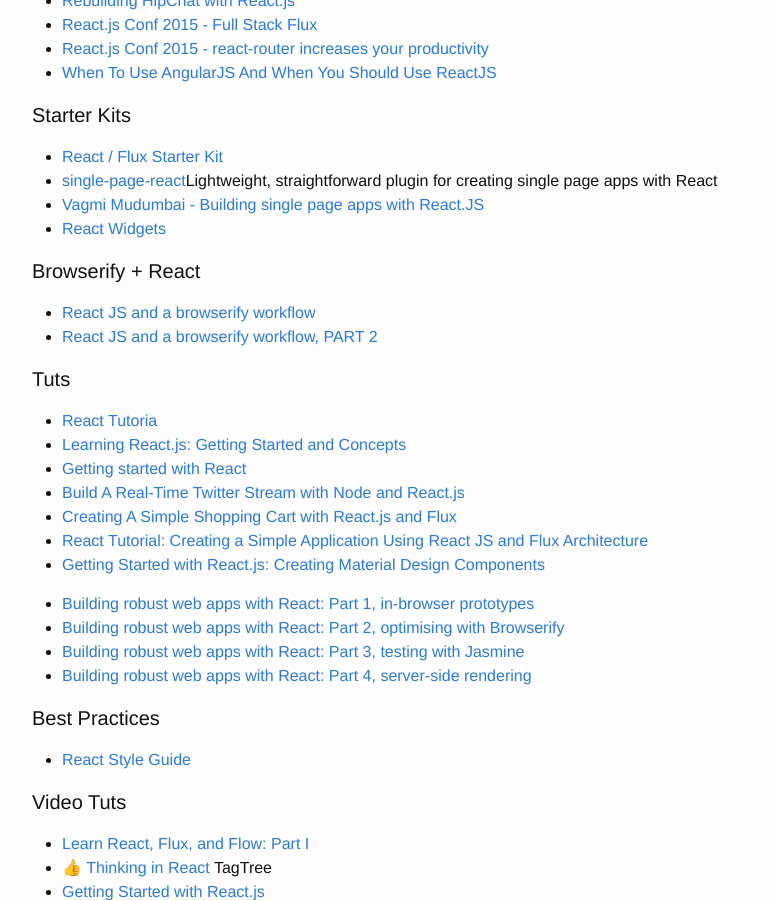
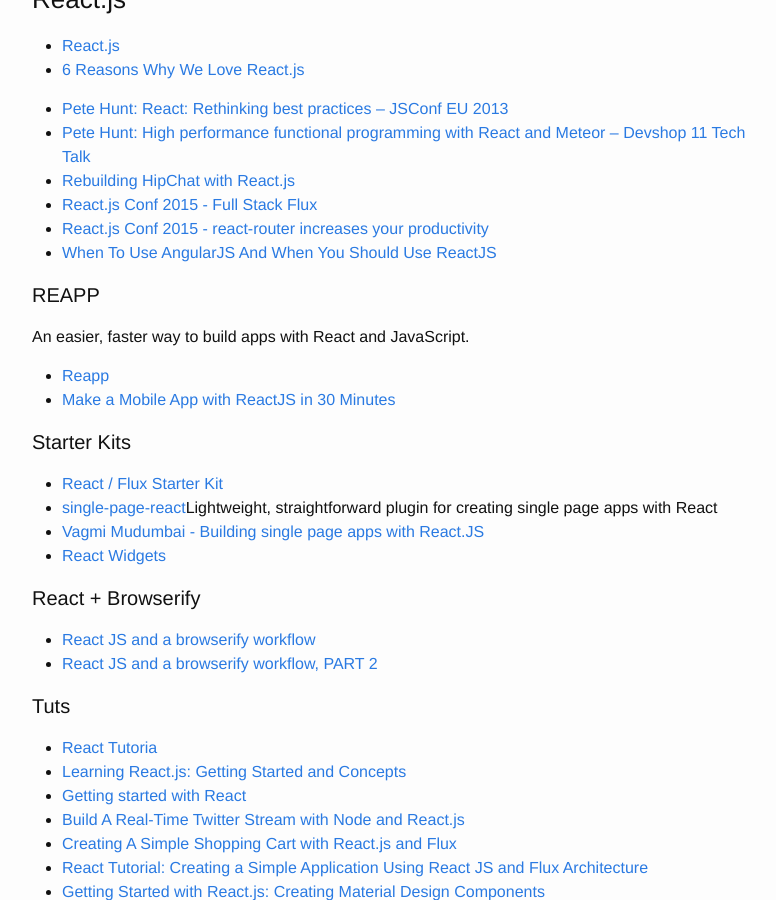
Before and after one commit to brownerd/brownerd.github.io, a Jekyll site: the page built from _posts/2015-01-01-reading-list-2015.md, in a window 1280 px wide and 900 px high, scrolled down 12628 px. Shown: the whole window, without its empty margins (238-1014 px from the left). Built offline with Jekyll 4.4.1, drawn with Linux system fonts in a browser that asks for light colours; emoji names are drawn with the system emoji font; some of the changed text lies outside the part shown.

Commit message:
add yaml post and reapp stuff

```diff
--- a/_posts/2015-01-01-reading-list-2015.md
+++ b/_posts/2015-01-01-reading-list-2015.md
@@ -183,13 +184,20 @@ I generally hate grids, but I'm listing these to remember them.
 
 
 
+
+
 ### Media Queries
 - [All your base, are belong to us — or what base size do em-based media queries use?](http://blog.w3conversions.com/2015/03/all-your-base-are-belong-to-us-%E2%80%94-or-what-base-size-do-em-based-media-queries-use/)
 
 
 
+
+
 ### Mobile
 - [Momentum Scrolling on iOS Overflow Elements](http://css-tricks.com/snippets/css/momentum-scrolling-on-ios-overflow-elements/)
+- [Probably Use initial-scale=1](https://css-tricks.com/probably-use-initial-scale1/https://css-tricks.com/probably-use-initial-scale1/)
+
+
 
 
 ### Images (css)
@@ -457,7 +465,8 @@ Just tyring to get better with handling merge conflicts
 - [:+1: Gulp using gulp-jade with gulp-data](http://stackoverflow.com/questions/27313107/gulp-using-gulp-jade-with-gulp-data) Awesome
 
 
-
+### Tutorials
+- [A Stroll Through Node: Building a Recipes Website with Express, Jade and Bootstrap](http://blog.stevenedouard.com/stroll-node-building-recipe-website-express-jade-bootstrap/)
 
 
 
@@ -517,6 +526,8 @@ Just tyring to get better with handling merge conflicts
 
 
 ### CoffeeScript
+It looks like this is going to be dead now that ES6 is available
+
 - [The Absolute Beginner’s Guide to CoffeeScript](http://blog.teamtreehouse.com/the-absolute-beginners-guide-to-coffeescript)
 - [CoffeeScript and jQuery](http://www.coffeescriptlove.com/2012/08/coffeescript-and-jquery.html)
 - [Using jQuery with CoffeeScript](http://aaronrussell.co.uk/articles/using-coffeescript-with-jquery/http://aaronrussell.co.uk/articles/using-coffeescript-with-jquery/)
@@ -725,6 +736,14 @@ A SIMPLE WEBSITE IN NODE.JS WITH EXPRESS, JADE AND STYLUS](http://www.clock.co.u
 - [When To Use AngularJS And When You Should Use ReactJS](http://ilikekillnerds.com/2014/10/use-angularjs-use-reactjs/)
 
 
+
+#### REAPP
+An easier, faster way to build apps with React and JavaScript.
+
+- [Reapp](http://reapp.io/)
+- [Make a Mobile App with ReactJS in 30 Minutes](https://scotch.io/tutorials/make-a-mobile-app-with-reactjs-in-30-minutes)
+
+
 #### Starter Kits
 - [React / Flux  Starter Kit](https://github.com/kriasoft/react-starter-kit)
 - [single-page-react](https://www.npmjs.com/package/single-page-react)Lightweight, straightforward plugin for creating single page apps with React
@@ -733,7 +752,7 @@ A SIMPLE WEBSITE IN NODE.JS WITH EXPRESS, JADE AND STYLUS](http://www.clock.co.u
 - [React Widgets](http://jquense.github.io/react-widgets/docs/#/)
 
 
-#### Browserify + React
+#### React + Browserify
 - [React JS and a browserify workflow](http://christianalfoni.github.io/javascript/2014/08/15/react-js-workflow.html)
 - [React JS and a browserify workflow, PART 2](http://christianalfoni.github.io/javascript/2014/10/30/react-js-workflow-part2.html)
 
```
Also changed, not shown: other parts of _posts/2015-01-01-reading-list-2015.md (+1 -0 lines), _drafts/yaml-tutorial.md (added, +28 -0 lines).
